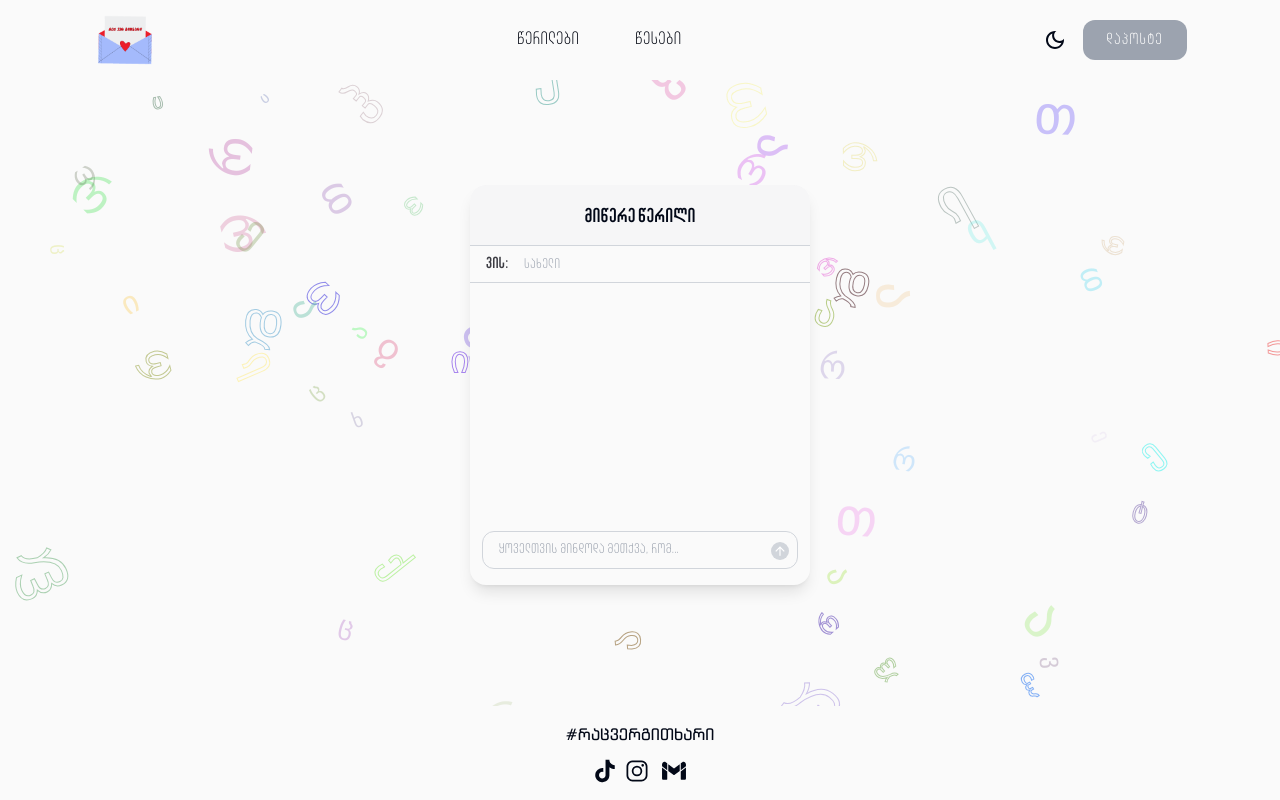
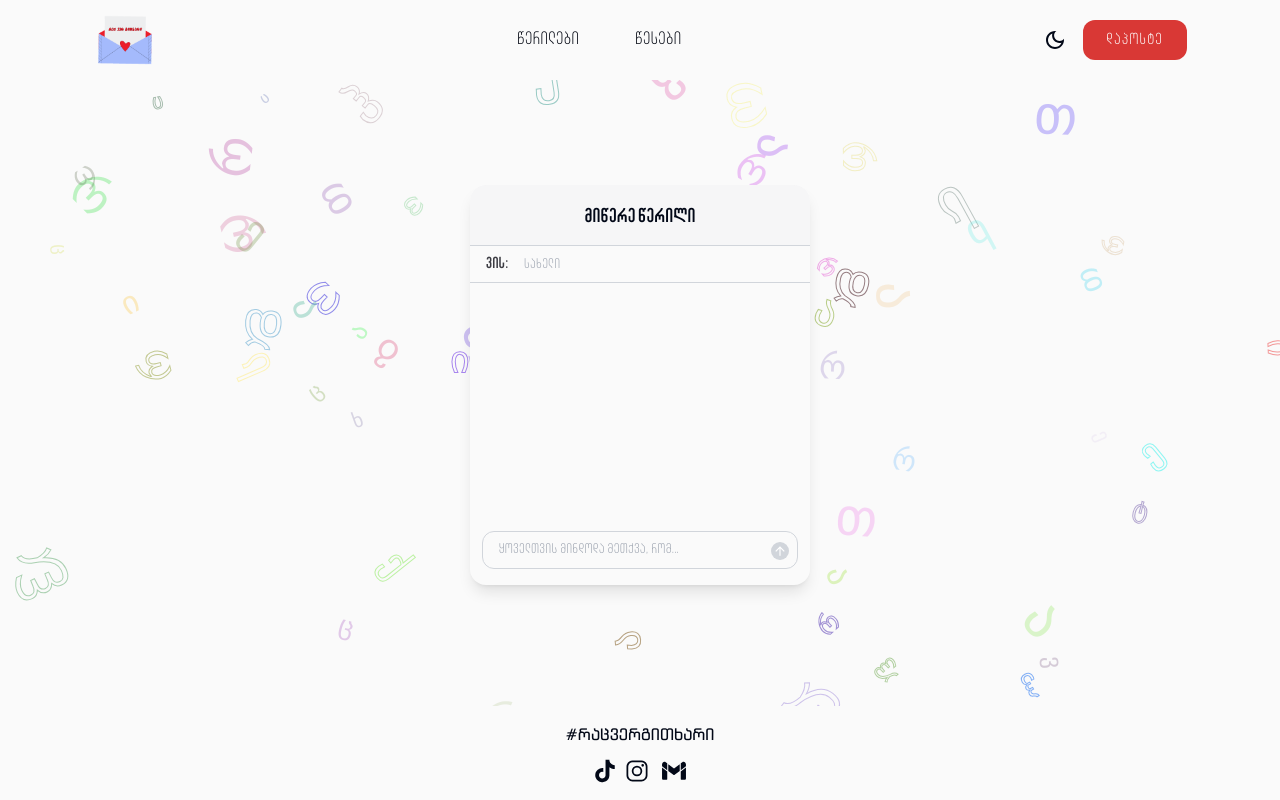
Before and after one commit to Dadu400/untold-things-frontend, a React (Create React App) app: page /submit in a window 1280 px wide. Built offline with nearby package versions, Linux system fonts and the light colour scheme.

Commit message:
re-enable posting and like/share functionality

```diff
--- a/src/components/header/PostButton.tsx
+++ b/src/components/header/PostButton.tsx
@@ -1,24 +1,11 @@
-import React from "react";
 import { Link } from "react-router-dom";
 import { PostButtonProps } from "../../types/types";
 
-// Temporary flag to disable posting
-const POSTING_DISABLED = true;
-
 function PostButton({ className, onClick }: PostButtonProps) {
-    const handleClick = (e: React.MouseEvent) => {
-        if (POSTING_DISABLED) {
-            e.preventDefault();
-            return;
-        }
-        onClick?.();
-    };
-
     return (
-        <Link to="/submit" onClick={handleClick}>
+        <Link to="/submit" onClick={onClick}>
             <button
-                className={`${className} font-dejavu px-6 py-2 ${POSTING_DISABLED ? 'bg-gray-400 cursor-not-allowed' : 'bg-[#D93835]'} text-white rounded-xl tracking-widest`}
-                disabled={POSTING_DISABLED}
+                className={`${className} font-dejavu px-6 py-2 bg-[#D93835] text-white rounded-xl tracking-widest`}
             >
                 დაპოსტე
             </button>
--- a/src/components/posts/SinglePost.tsx
+++ b/src/components/posts/SinglePost.tsx
@@ -9,8 +9,6 @@ import { SinglePostProps } from "../../types/types";
 import { useNavigate } from "react-router-dom";
 import AnimatedHeartButton from "./AnimatedHeartButton";
 
-// Temporary flag to disable like/share
-const INTERACTIONS_DISABLED = true;
 
 function SinglePost({ id, messageTo, message, timestamp, likes, shares, messageStatus, liked: initialLiked, className, disabled }: SinglePostProps) {
     const navigate = useNavigate();
@@ -81,7 +79,7 @@ function SinglePost({ id, messageTo, message, timestamp, likes, shares, messageS
         e.preventDefault();
         e.stopPropagation();
 
-        if (INTERACTIONS_DISABLED || disabled || isInteractionDisabled) return;
+        if (disabled || isInteractionDisabled) return;
 
         const nextLikedState = !liked;
         setLiked(nextLikedState);
@@ -115,7 +113,7 @@ function SinglePost({ id, messageTo, message, timestamp, likes, shares, messageS
         e.preventDefault();
         e.stopPropagation();
 
-        if (INTERACTIONS_DISABLED || disabled || isInteractionDisabled) return;
+        if (disabled || isInteractionDisabled) return;
         setIsModalOpen(true);
     };
 
--- a/src/components/submit/NewPost.tsx
+++ b/src/components/submit/NewPost.tsx
@@ -5,9 +5,6 @@ import {useNavigate} from "react-router-dom";
 import ArrowUpwardIcon from "@mui/icons-material/ArrowUpward";
 
 import SubmitDialog from "../posts/SubmitDialog";
-
-// Temporary flag to disable posting
-const POSTING_DISABLED = true;
 
 function NewPost() {
     const MAX_TEXT_LENGTH = 230;
@@ -33,13 +30,12 @@ function NewPost() {
 
     const handleFormSubmit = (e: FormEvent<HTMLFormElement>) => {
         e.preventDefault();
-        if (POSTING_DISABLED) return;
         if (text.trim() && to.trim()) {
             setIsModalOpen(true);
         }
     };
 
-    const isButtonDisabled = POSTING_DISABLED || !text.trim() || !to.trim();
+    const isButtonDisabled = !text.trim() || !to.trim();
 
     const handlePostSubmit = async () => {
         try {
```
